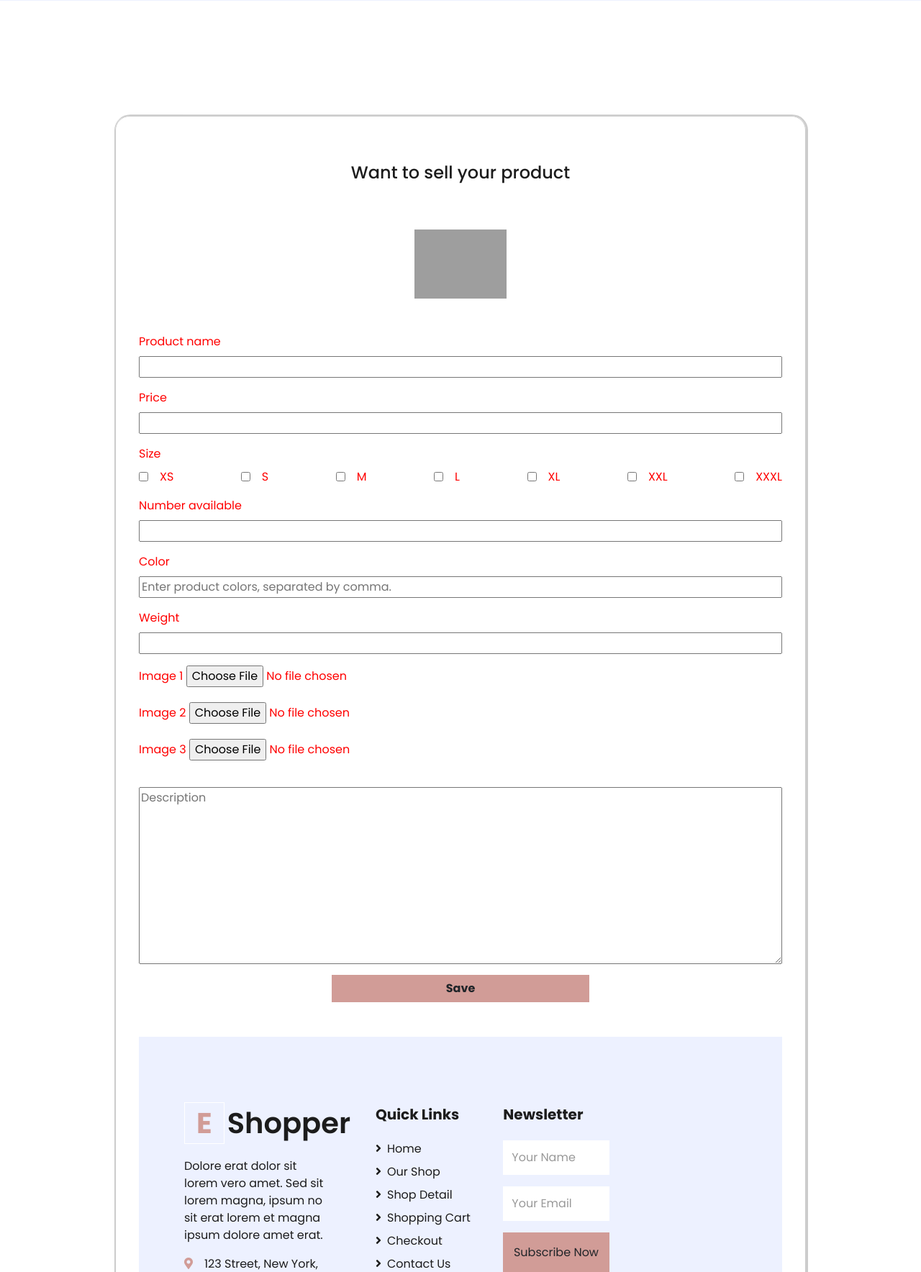
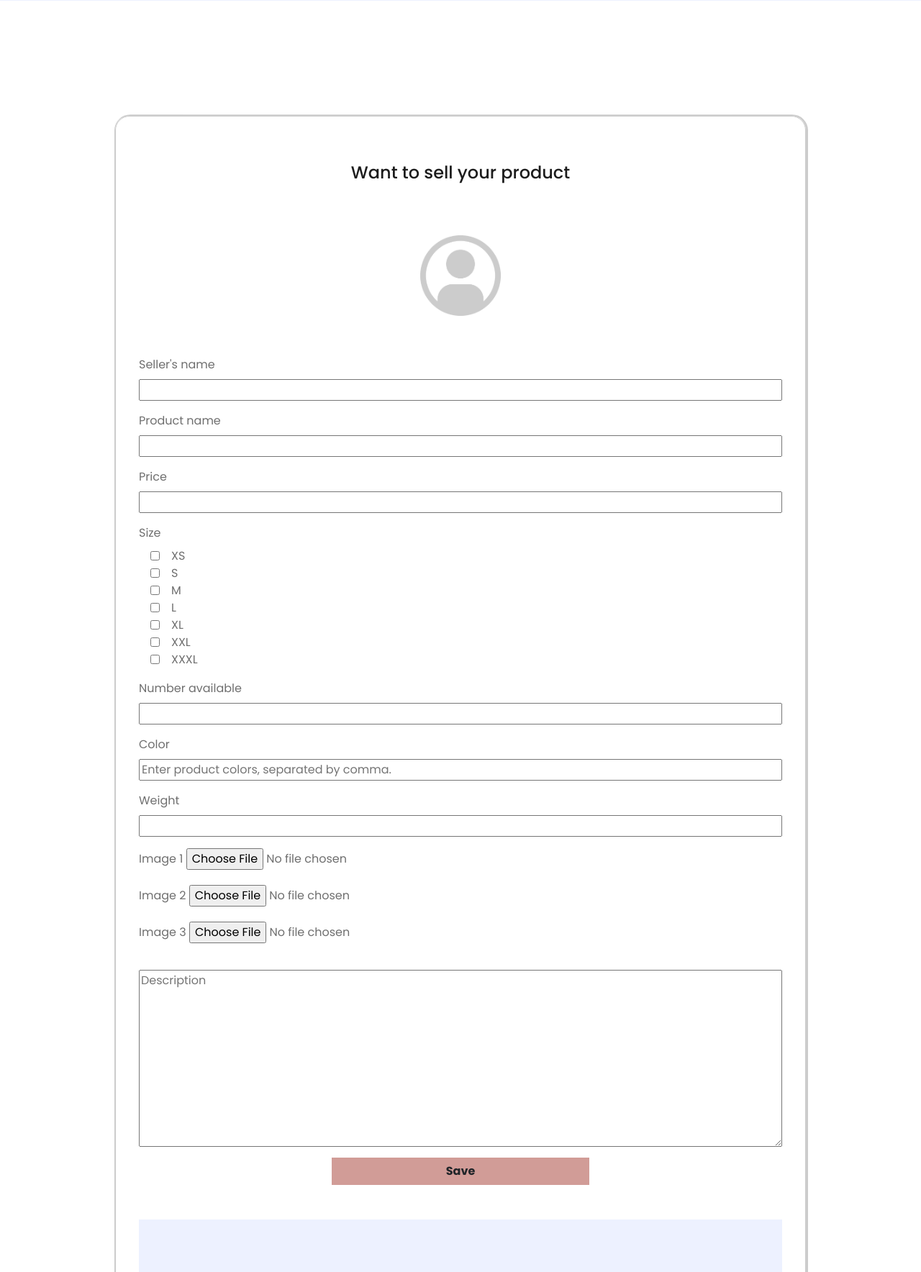
Before and after one commit to Goddy01/E-commerce, a Django app: template templates/create_product.html in a window 1280 px wide. Shown: the part 484-2252 px from the top of the page at 72% size. Run offline with Django 3.2, Linux system fonts and the light colour scheme; the template is opened without the code that fills it, so the values that code supplies are empty; some libraries are stand-ins or nearby versions; grey boxes are pictures that could not be loaded.

Commit message:
updated add_product

```diff
--- a/templates/create_product.html
+++ b/templates/create_product.html
@@ -3,11 +3,16 @@
 {% block title %}Add Product{% endblock title %}
 
 {% block content %}
-<div class="w-75 mx-auto" style="border: 1px solid #ccc; box-shadow: 1px .2px .2px 2px #ccc; padding: 4rem 2rem; border-radius: 20px;margin-top: 10rem;">
+<div class="w-75 mx-auto" style="border: 1px solid #ccc; box-shadow: 1px .2px .2px 2px #ccc; padding: 4rem 2rem; border-radius: 20px;margin-top: 10rem;margin-bottom: 5rem;">
     <h4 style="text-align: center; margin-bottom: 4rem">Want to sell your product</h4>
     <form>
         <div style="display: flex;">
             <label for="upload-image" class="m-auto"><img src="{% static 'img/profile-image.png' %}" style="width: 8rem; height: auto; text-align: center; cursor: pointer; margin-bottom: 3rem"></label>
+        </div>
+
+        <div style="display: flex; flex-direction: column; margin-bottom: 1rem;">
+            <label for="seller-name">Seller's name</label>
+            <input type="text" name="seller-name" id="seller-name">
         </div>
 
         <div style="display: flex; flex-direction: column; margin-bottom: 1rem;">
@@ -24,7 +29,7 @@
         <div style="display: flex; flex-direction: column; margin-bottom: 1rem;">
             <!-- SIZE -->
             <label for="">Size</label>
-            <div style="display: flex; justify-content: space-between; align-items: center">
+            <div style="margin-left: 1rem;">
                 <span style="display: flex; align-items: center">
                     <input type="checkbox" name="XS" id="" style="margin-right: 1rem;">XS
                 </span>
```
Also changed, not shown: static/scss/style.scss (+1 -18 lines), static/css/style.css, static/img/profile-image.png (added), 1 other file.
